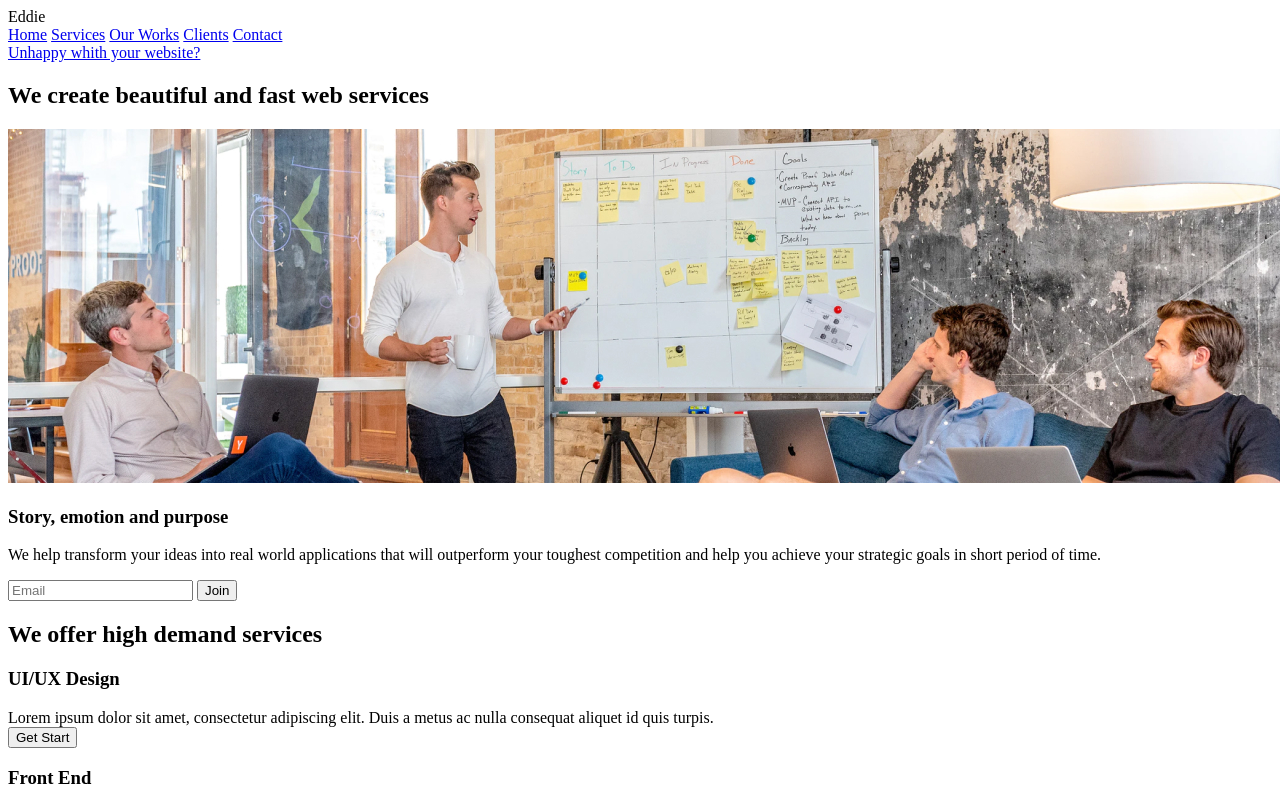
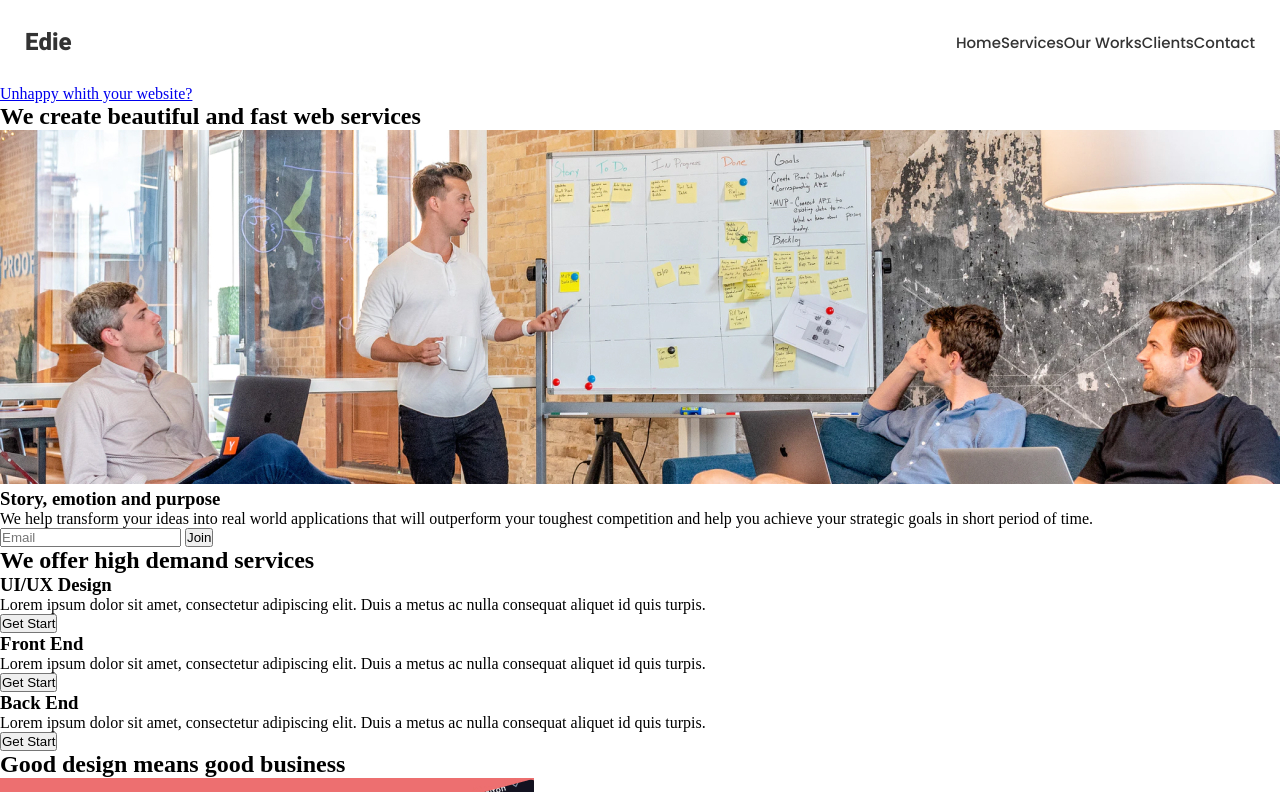
Before and after one commit to adamcarneiro/eddie-homepage, a plain HTML site: page index.html in a window 1280 px wide. Shown: the top 792 px of the page. Drawn offline with Linux system fonts and the light colour scheme.

Commit message:
Navigation concluded

```diff
--- a/index.html
+++ b/index.html
@@ -12,7 +12,7 @@
 <body>
 
     <header class="header-container">
-        <div class="logo">Eddie</div>
+        <div class="logo">Edie</div>
         <nav>
             <a href="#">Home</a>
             <a href="#">Services</a>
--- a/style.css
+++ b/style.css
@@ -0,0 +1,52 @@
+*{
+    margin:0;
+    padding:0;
+    box-sizing: border-box;
+}
+
+header{
+    width: 100%;
+
+    display: flex;
+    flex: 1 1 800px;
+    justify-content: space-between;
+    padding: 25px;
+    align-items: center;
+}
+
+.logo{
+    font-family: Heebo;
+    font-style: normal;
+    font-weight: 800;
+    font-size: 1.5rem;
+    /* line-height: 53px; */
+    /* identical to box height */
+
+
+    /* Gray 1 */
+
+    color: #333333;
+}
+
+nav{
+    display: flex;
+    /* flex: 0 1; */
+    flex-wrap: nowrap;
+}
+
+nav a{
+    text-decoration: none;
+    /* margin: 0 10px; */
+    padding:0 20t px;
+
+    font-family: Poppins;
+    font-style: normal;
+    font-weight: 500;
+    font-size: 15px;
+    /* line-height: 36px; */
+    /* identical to box height */
+
+    /* Gray 1 */
+
+    color: #333333;
+}
```
